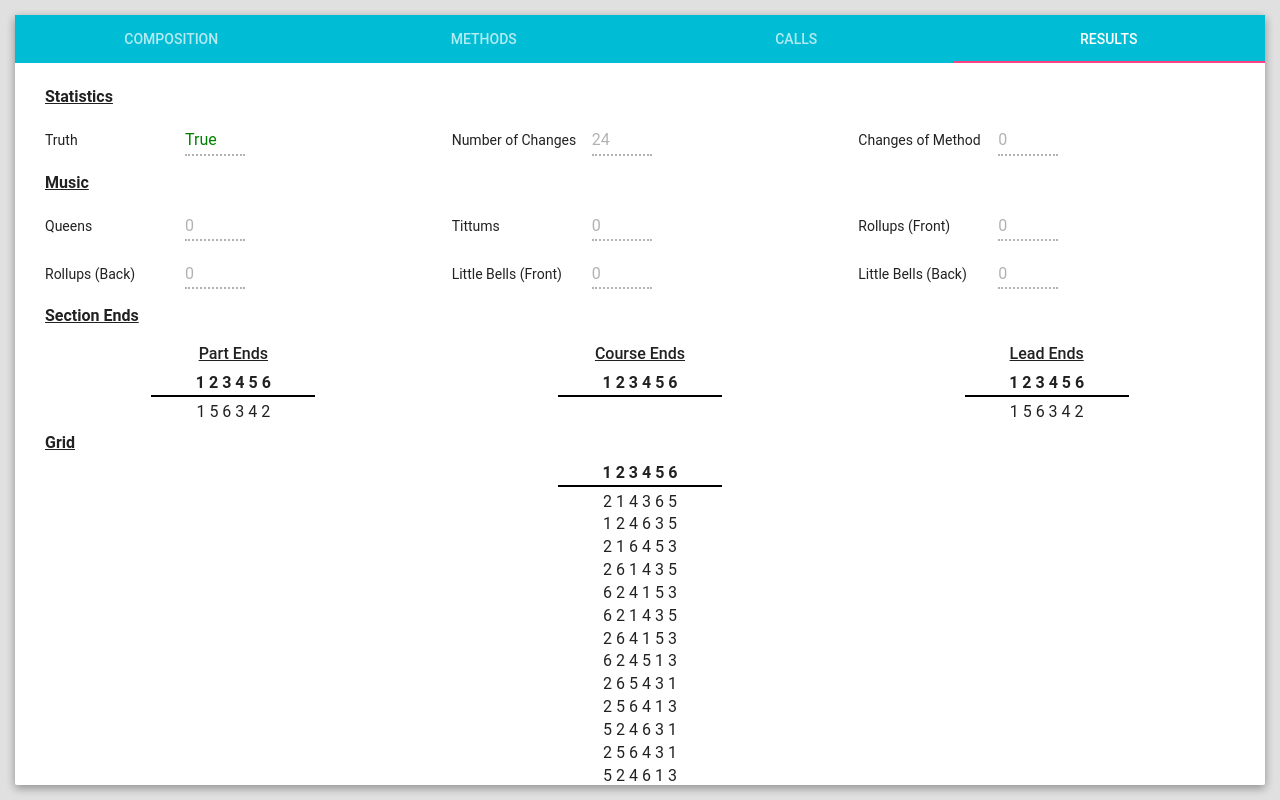
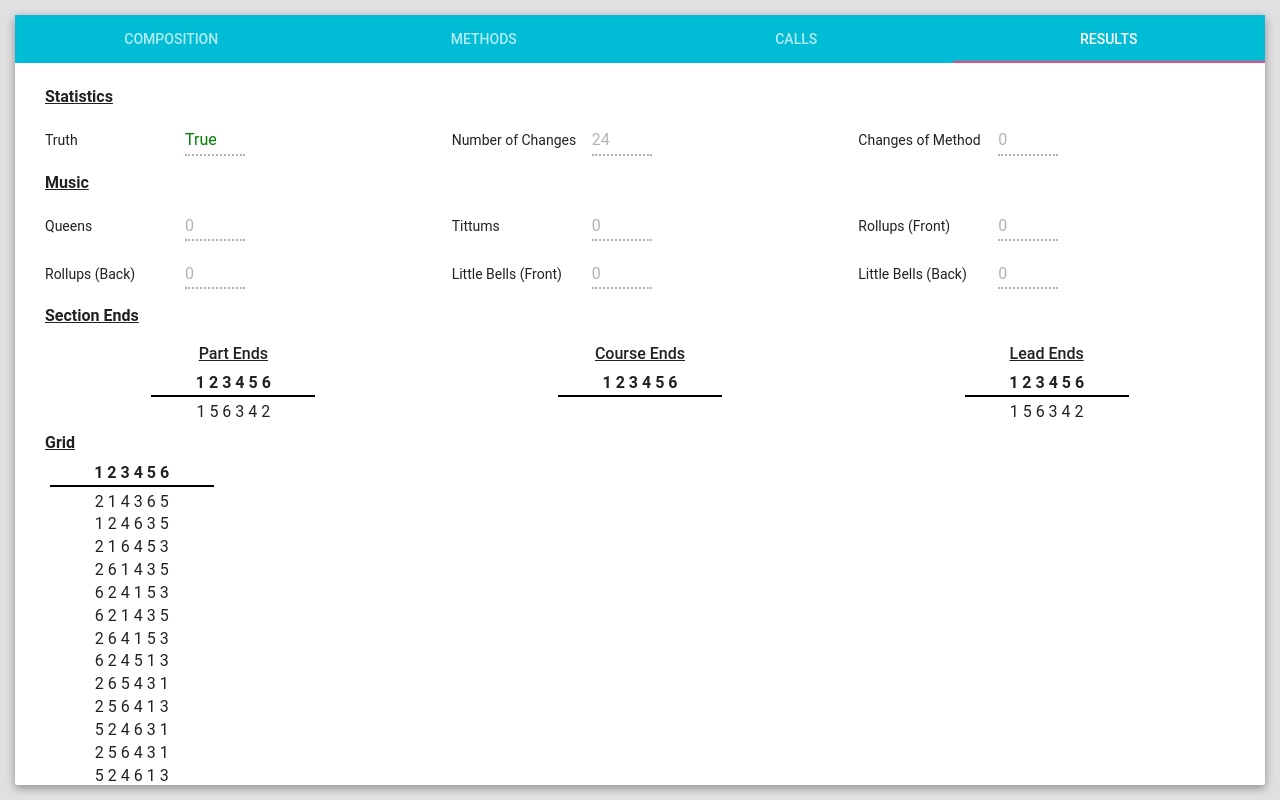
Before and after one commit to chrisjfield/CompositionProver, a React (Create React App) app: page / in a window 1280 px wide. Both pictures are taken after a click on the button "RESULTS". Built offline with nearby package versions, Linux system fonts and the light colour scheme.

Commit message:
section the grid columns nicely

```diff
--- a/src/components/Results.tsx
+++ b/src/components/Results.tsx
@@ -168,23 +168,42 @@ class Results extends React.Component<IResultProps> {
     }
 
     getGrid = () => {
+        const changesPerColumn: number = 100;
+        const rowsArray = this.props.rows;
+        const columnArray: string[][][] = [];
+
+        for (let i = 0, len = this.props.numberOfChanges; i < len; i += changesPerColumn) {
+            columnArray.push(rowsArray.slice(i , i + changesPerColumn));
+        }
+
         return (
             <div>
-                <div key="initial" className="row important-changes-row-header">
-                    {this.props.initialChangeString}
+                <div key="initial" className="row">
+                    <div className="col-lg-2 col-md-3 col-sm-4 grid-header">
+                        {this.props.initialChangeString}
+                        <hr className="results-hr"/>
+                    </div>
                 </div>
-                <hr className="results-hr"/>
-                {this.getGridRow()}
+                <div className="row">
+                    {columnArray.map((rows: string[][]) => this.getGridColumns(rows))}
+                </div>
             </div>
         );
     }
 
-    getGridRow = () => {
-        return this.props.rows.map((row: string[], index: number) => (
+    getGridColumns = (rows: string[][]) => {
+        return (
+            <div className="col-lg-2 col-md-3 col-sm-4 grid-column">
+                {this.getGridRow(rows)}
+            </div>
+        );
+    }
+
+    getGridRow = (rows: string[][]) => {
+        return rows.map((row: string[], index: number) => (
             <div key={index} className="row grid-row">
                 {row.map((bell: string) => this.getGridBell(bell, index))}
             </div>
-
         ));
     }
 
--- a/src/styles/css/results.css
+++ b/src/styles/css/results.css
@@ -32,6 +32,12 @@
     font-weight: bold;
 }
 
+.grid-header {
+    text-align: center;
+    font-size: 16px;
+    font-weight: bold;
+}
+
 .results-hr {
     margin: auto;
     width: 160px;
@@ -48,3 +54,7 @@
 .grid-row-bell {
     padding: 2px;
 }
+
+.grid-column {
+    margin-bottom: 70px;
+}
```
